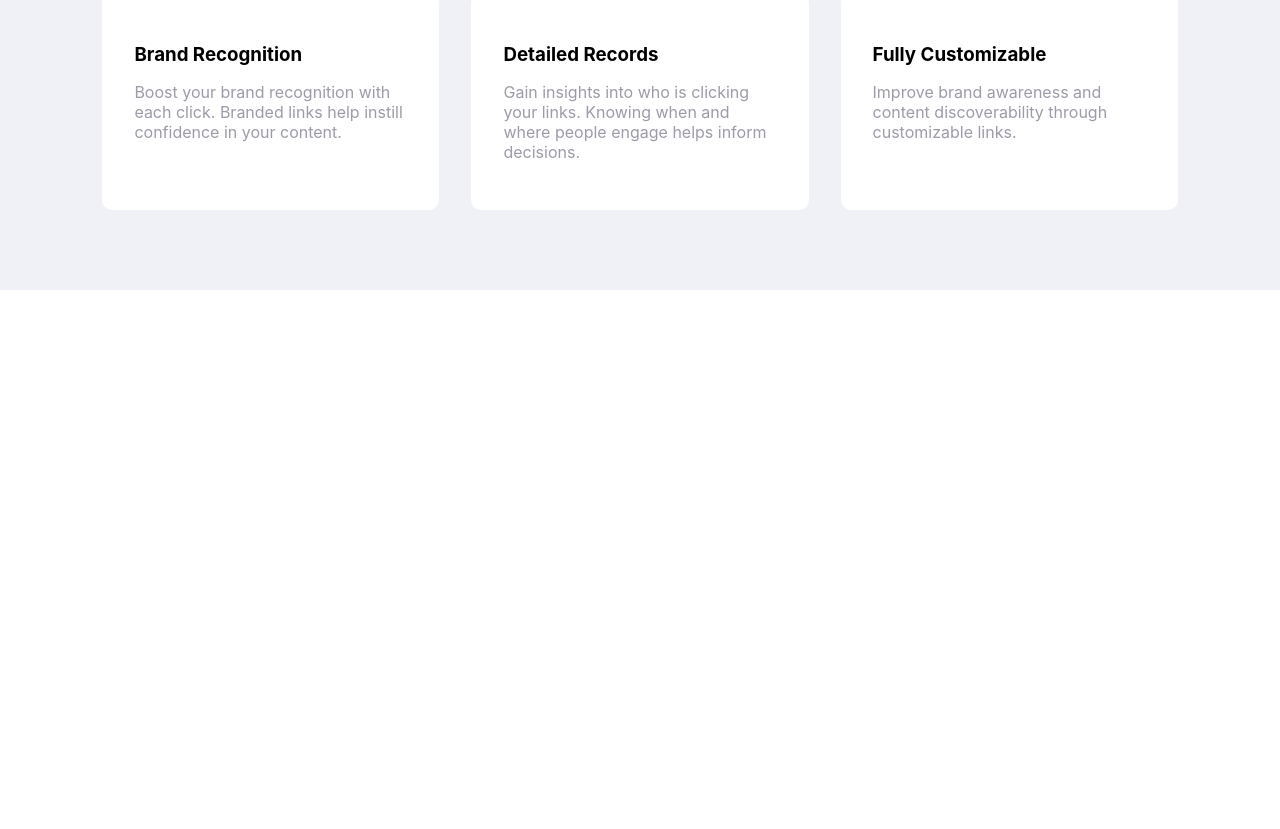
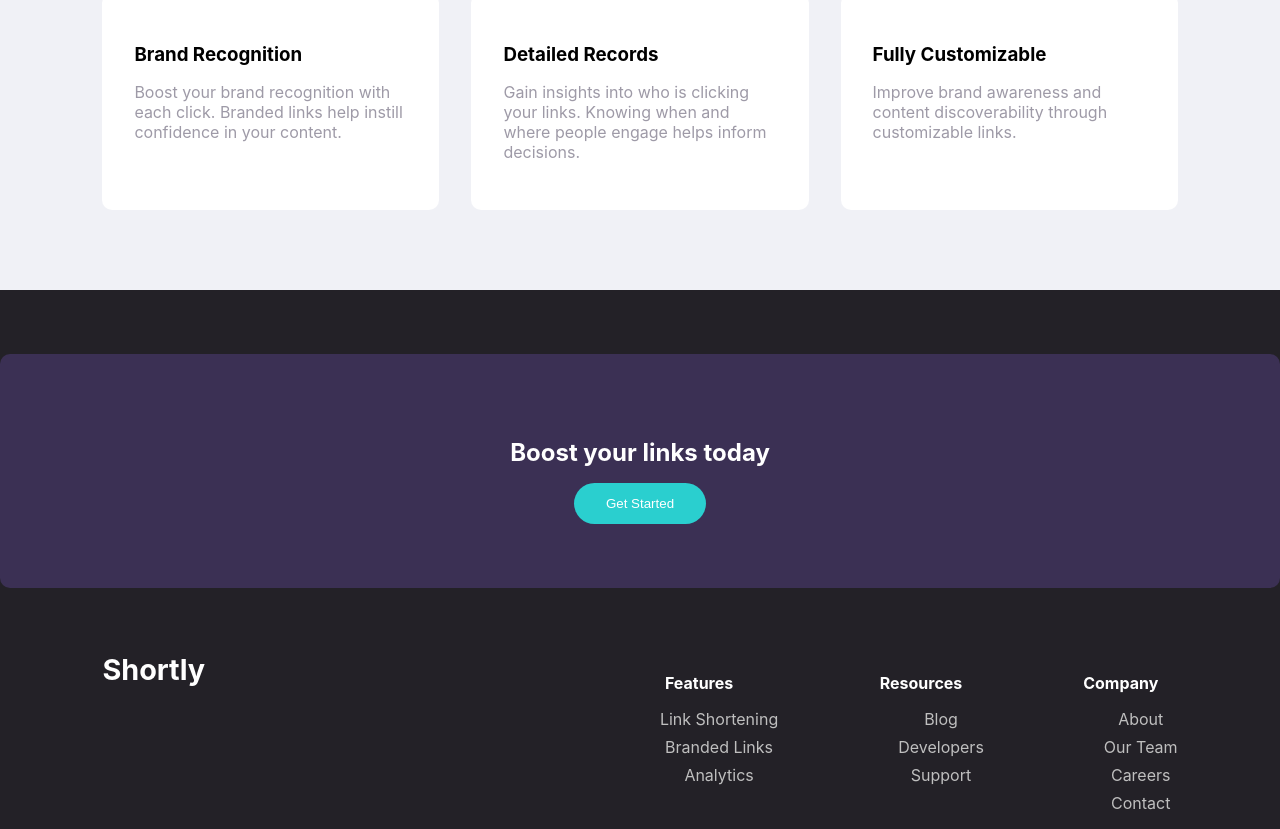
Before and after one commit to Gemcreation/shorteningweb, a React (Create React App) app: page / in a window 1280 px wide. Shown: the part 1139-1968 px from the top of the page. Before the commit the page ends 1429 px from the top, so only its background shows below. Built offline with nearby package versions, Linux system fonts and the light colour scheme.

Commit message:
done with all componet and style for the desktop

```diff
--- a/src/App.scss
+++ b/src/App.scss
@@ -182,3 +182,57 @@
     }
   }
 }//end for stat
+
+//footer part
+.footer {
+  background: #232127;
+  color: white;
+  text-align: center;
+  padding-top: 4rem;
+
+  .cta {
+    background: #3b3054;
+    padding: 4rem 2rem;
+    border-radius: 10px;
+    h2 {
+      margin-bottom: 1rem;
+    }
+    button {
+      background: #2acfcf;
+      border: none;
+      padding: 0.8rem 2rem;
+      border-radius: 30px;
+      color: white;
+      cursor: pointer;
+    }
+  }
+
+  .footer-links {
+    margin-top: 4rem;
+    display: flex;
+    justify-content: space-between;
+    padding: 0 8%;
+
+    .brand {
+      font-weight: 700;
+      font-size: 1.8rem;
+    }
+
+    .links {
+      display: flex;
+      gap: 5rem;
+
+      h4 {
+        margin-bottom: 1rem;
+      }
+
+      ul {
+        list-style: none;
+        color: #bfbfbf;
+        li {
+          margin-bottom: 0.5rem;
+        }
+      }
+    }
+  }
+}
--- a/src/component/Footer.jsx
+++ b/src/component/Footer.jsx
@@ -3,8 +3,46 @@
 const Footer = () => {
 
     return(
-        <>
-        </>
+        <footer className="footer">
+          <div className="cta">
+            <h2>Boost your links today</h2>
+            <button>Get Started</button>
+          </div>
+
+          <div className="footer-links">
+            <div className="brand">Shortly</div>
+
+            <div className="links">
+              <div>
+                <h4>Features</h4>
+                <ul>
+                  <li>Link Shortening</li>
+                  <li>Branded Links</li>
+                  <li>Analytics</li>
+                </ul>
+              </div>
+
+              <div>
+                <h4>Resources</h4>
+                <ul>
+                  <li>Blog</li>
+                  <li>Developers</li>
+                  <li>Support</li>
+                </ul>
+              </div>
+
+              <div>
+                <h4>Company</h4>
+                <ul>
+                  <li>About</li>
+                  <li>Our Team</li>
+                  <li>Careers</li>
+                  <li>Contact</li>
+                </ul>
+              </div>
+            </div>
+          </div>
+        </footer>
     );
 }
 
```
